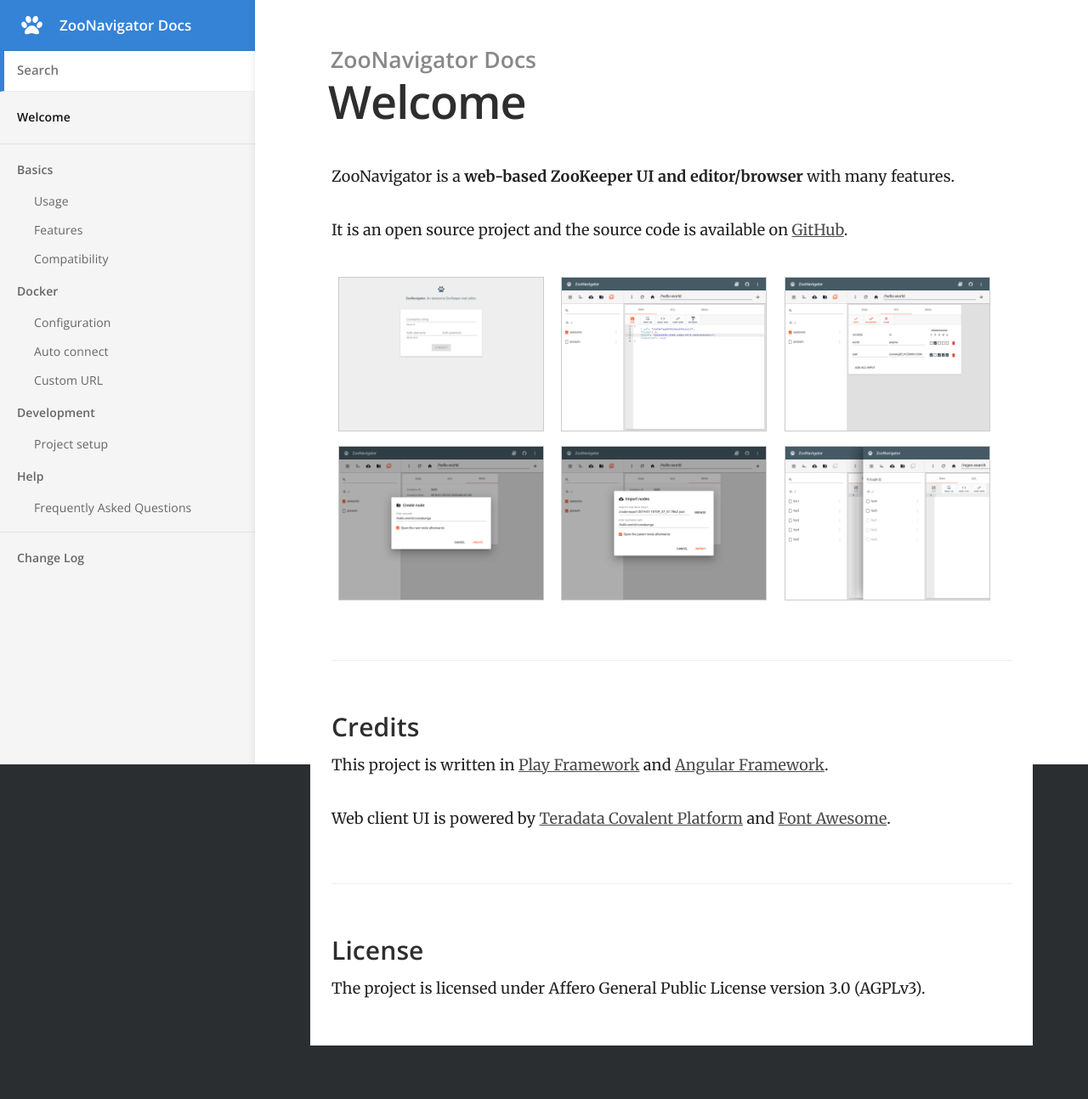
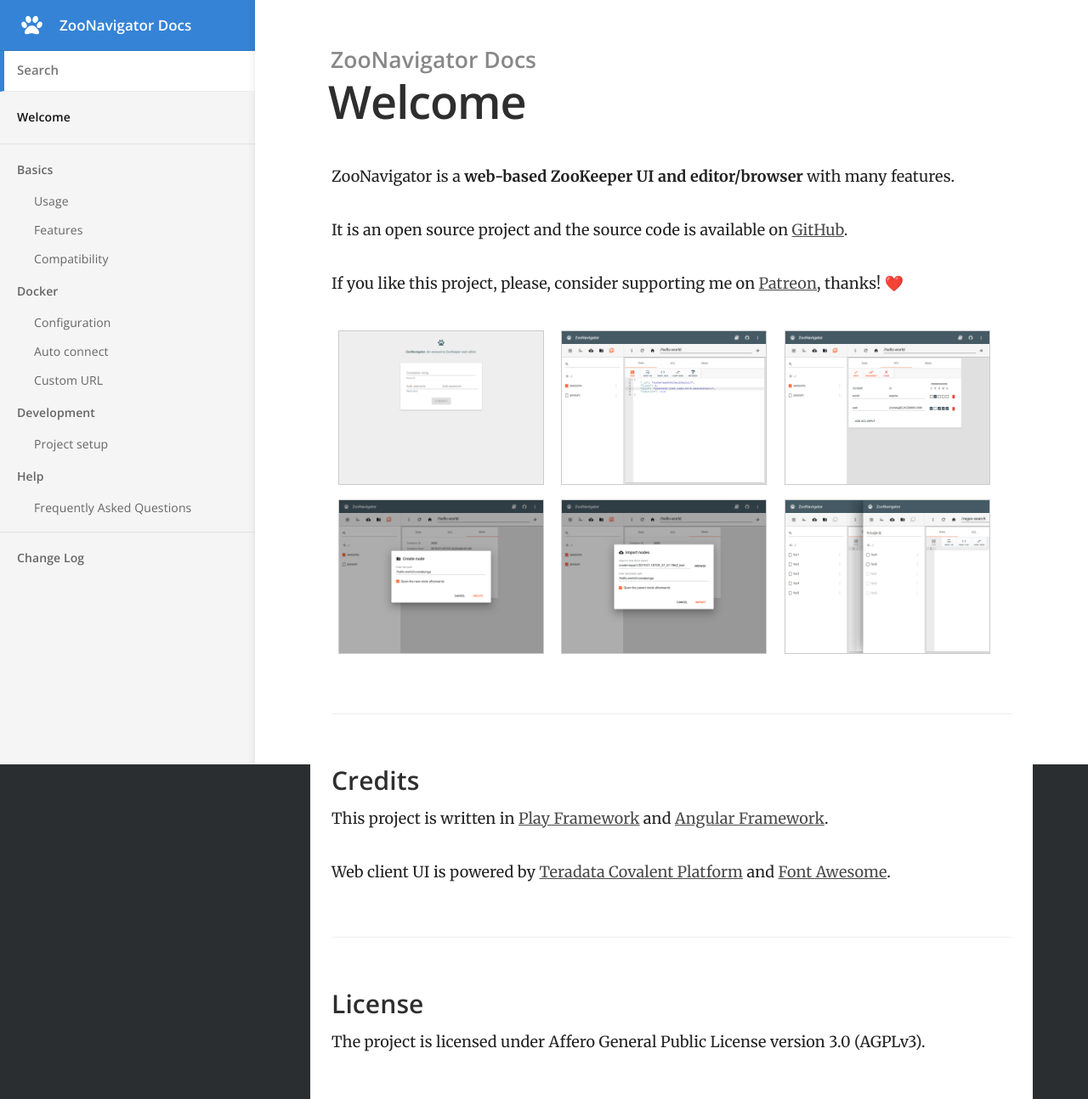
Before and after one commit to elkozmon/zoonavigator, a Jekyll site: the page built from index.md, in a window 1280 px wide. Shown: the whole page at 85% size. Built offline with Jekyll 4.4.1, drawn with Linux system fonts in a browser that asks for light colours; nearby versions of some CDN libraries; before the commit the page ends 1231 px from its top, so only the background shows below that.

Commit message:
Add Patreon link

```diff
--- a/index.md
+++ b/index.md
@@ -6,6 +6,9 @@
 
 
 It is an open source project and the source code is available on [GitHub](https://github.com/elkozmon/zoonavigator).
+
+
+If you like this project, please, consider supporting me on [Patreon](https://www.patreon.com/elkozmon), thanks! ❤️
 
 
 <div class="zoo screenshots">
```
